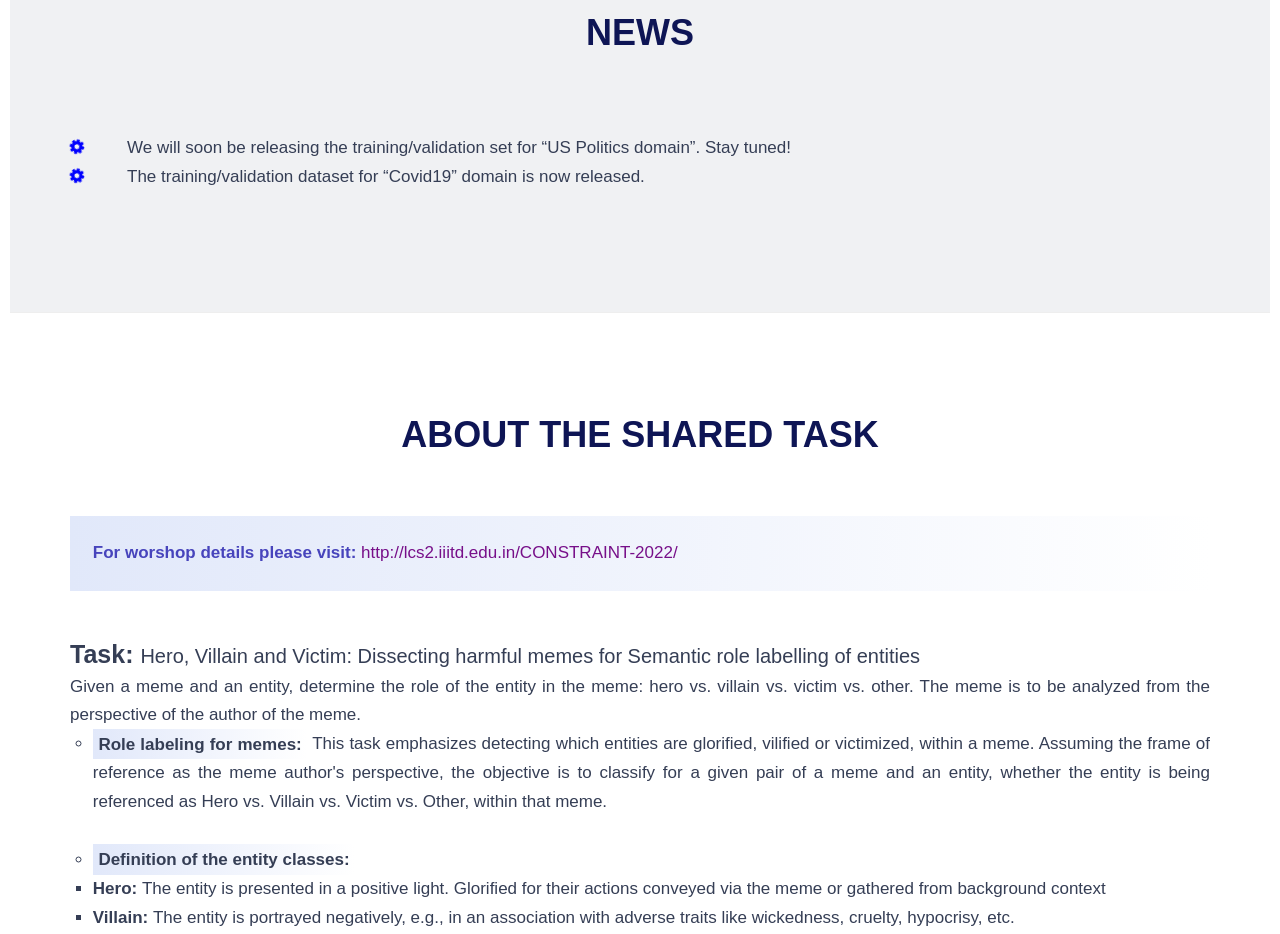
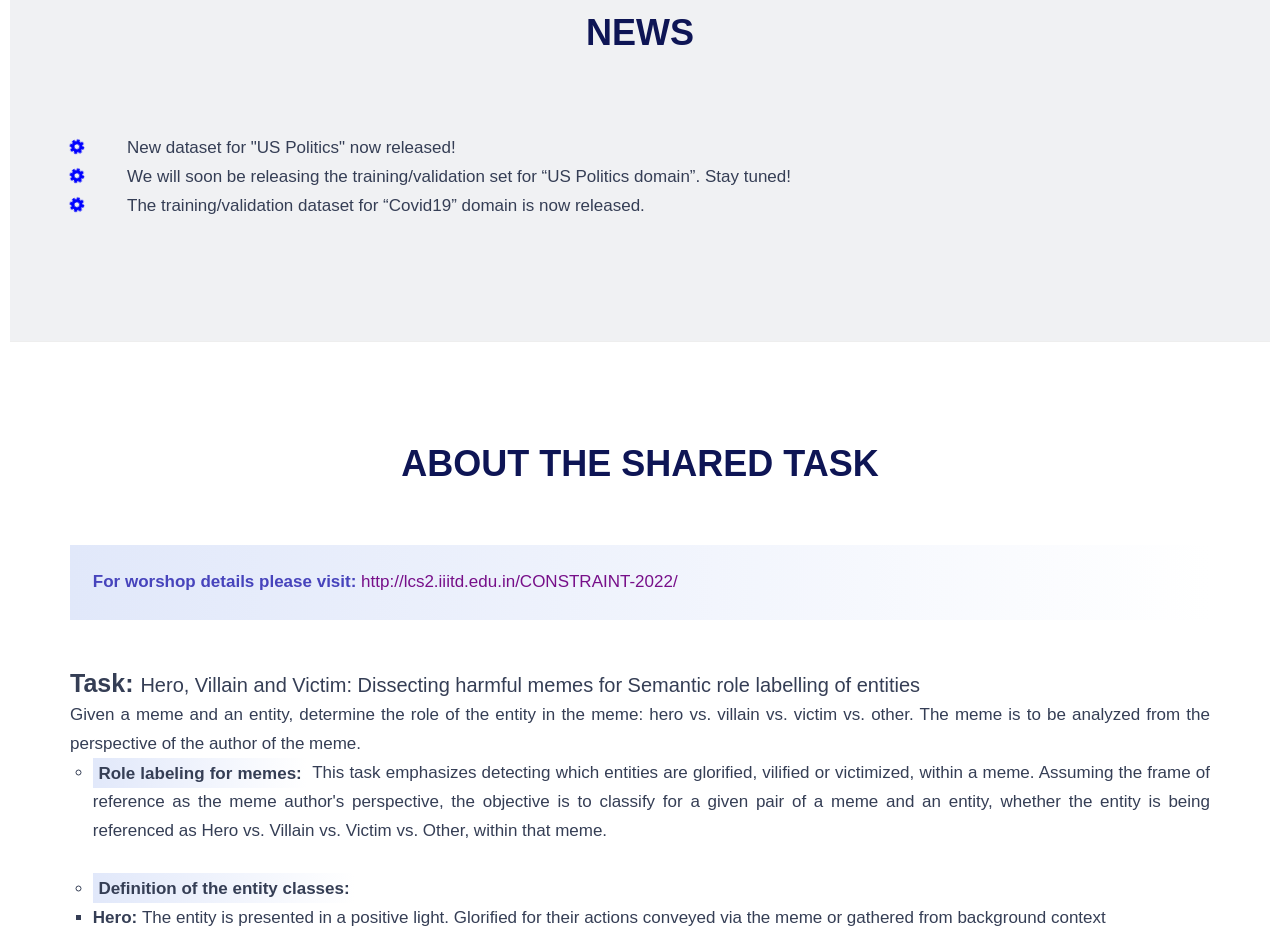
Before and after one commit to constraint-lcs2/constraint-lcs2.github.io, a plain HTML site: page index.html in a window 1280 px wide. Shown: the part 900-1834 px from the top of the page. Drawn offline with Linux system fonts and the light colour scheme.

Commit message:
news added

```diff
--- a/index.html
+++ b/index.html
@@ -144,9 +144,10 @@
                         <p align="justify">
                         <ul style="list-style: none;">
 
-
-
-
+                            <li>
+                                <div style="width: 5%; float: left;"><i class="fa fa-cog fa-spin fa-x" style="color:#0000ff;" aria-hidden="true"></i></div>
+                                New dataset for "US Politics" now released!
+                            </li>
                             <li>
                                 <div style="width: 5%; float: left;"><i class="fa fa-cog fa-spin fa-x" style="color:#0000ff;" aria-hidden="true"></i></div>
                                 We will soon be releasing the training/validation set for “US Politics domain”. Stay tuned!
```
